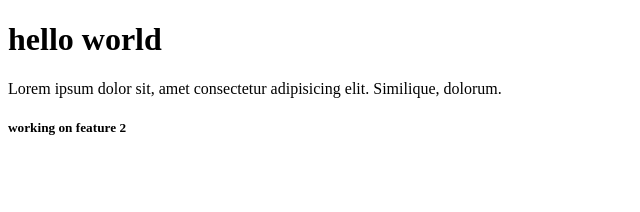
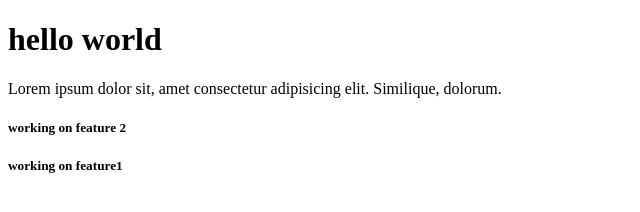
Before and after one commit to AmbreenMehmood/webapp, a plain HTML site: page index.html in a window 1280 px wide. Shown: the whole page, without its empty margins (0-640 px from the left). Drawn offline with Linux system fonts and the light colour scheme.

Commit message:
add line

```diff
--- a/index.html
+++ b/index.html
@@ -9,5 +9,6 @@
     <h1>hello world</h1>
     <p>Lorem ipsum dolor sit, amet consectetur adipisicing elit. Similique, dolorum.</p>
     <h5>working on feature 2</h5>
+    <h5>working on feature1</h5>
 </body>
 </html>
```
